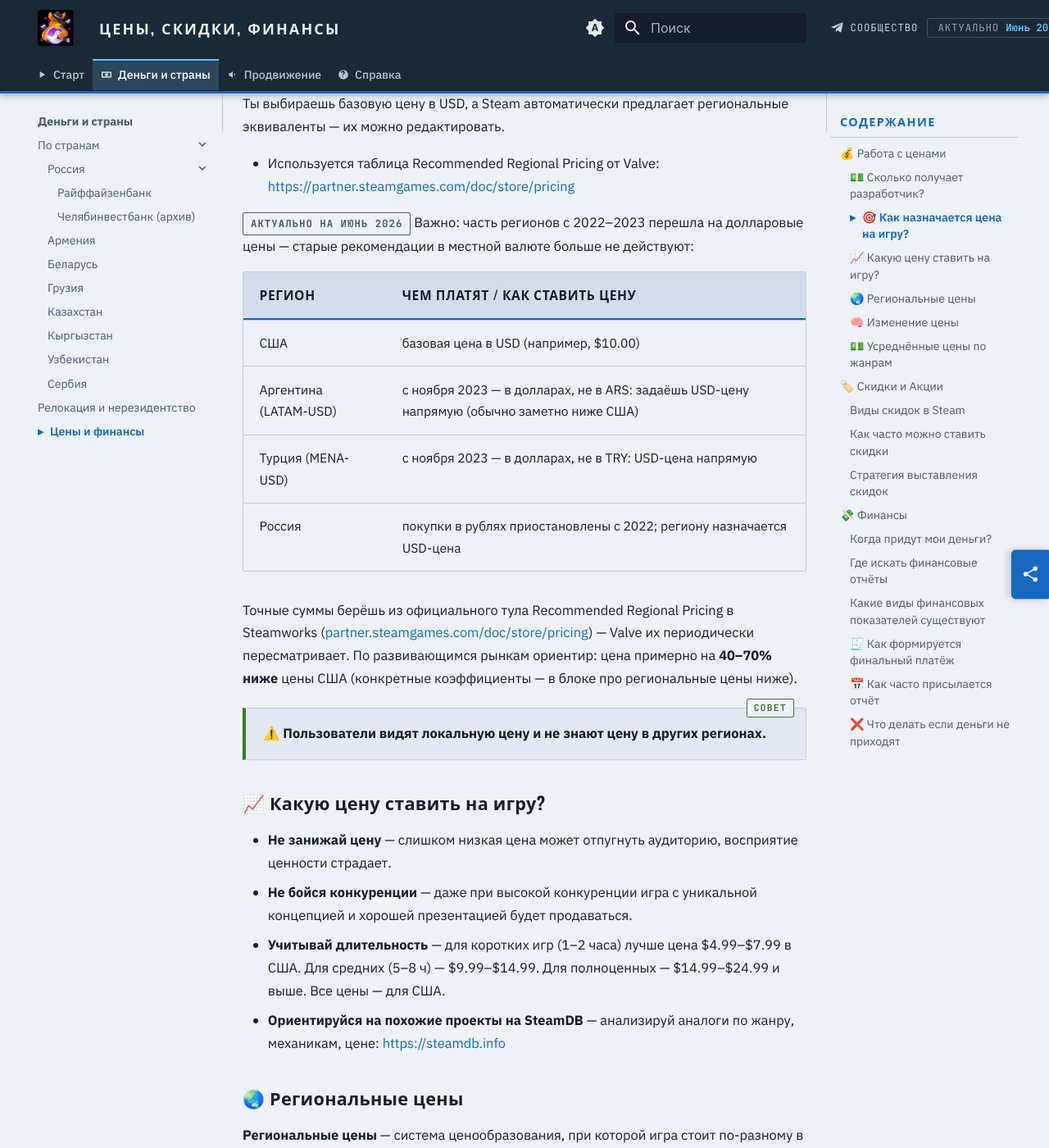
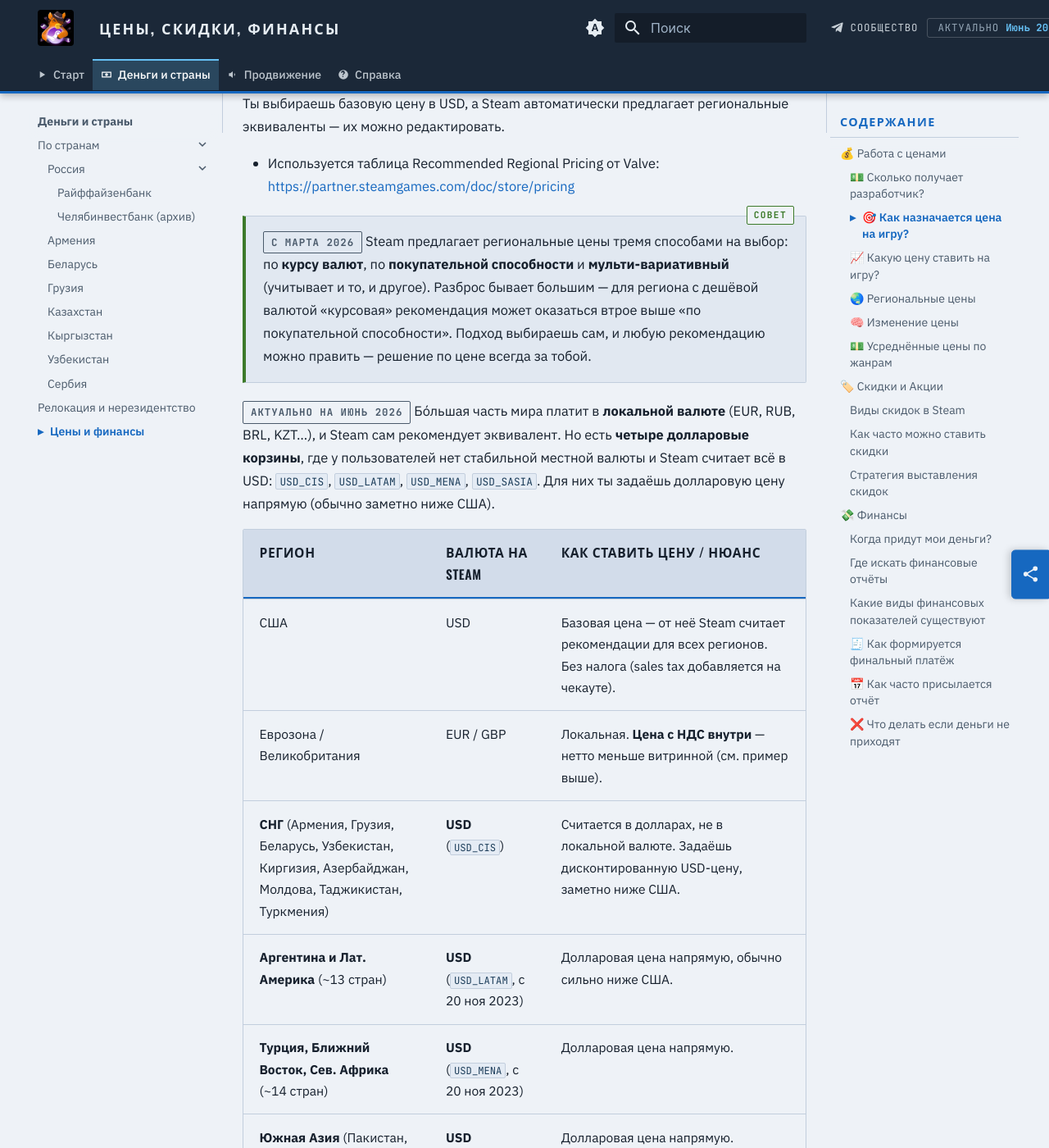
Before and after one commit to steam-izdat/steam-izdat.github.io, an MkDocs documentation site: the page built from docs/05-pricing/index.md, in a window 1280 px wide and 1400 px high, scrolled down 1118 px. Shown: the whole window at 82% size. Built offline with MkDocs 1.6.1 and Material for MkDocs 9.7.7, drawn with Linux system fonts in a browser that asks for light colours; some of the changed text lies outside the part shown.

Commit message:
Цены: актуализирована таблица регионов — 4 долларовые корзины, Россия в рублях
- Новая таблица валют/регионов: USD-корзины CIS/LATAM/MENA/SASIA + локальные
- Аргентина/Турция — внутри USD_LATAM/USD_MENA, не отдельные корзины
- СНГ продаётся в долларах (USD_CIS); Казахстан KZT, Украина UAH — локальные
- Россия: исправлено «USD-цена» → рубли (RUB живая, в 2022 отвалились карты)
- Добавлены 3 метода конвертации рекомендаций (с марта 2026)
- Источники: Steamworks Supported Currencies / Support FAQ

```diff
--- a/docs/05-pricing/index.md
+++ b/docs/05-pricing/index.md
@@ -38,16 +38,28 @@
 
 - Используется таблица Recommended Regional Pricing от Valve: [https://partner.steamgames.com/doc/store/pricing](https://partner.steamgames.com/doc/store/pricing)
 
-<span class="stamp stamp--date">актуально на Июнь 2026</span> Важно: часть регионов с 2022–2023 перешла на долларовые цены — старые рекомендации в местной валюте больше не действуют:
+<div class="cl cl-tip" markdown>
 
-| Регион | Чем платят / как ставить цену |
-|---|---|
-| США | базовая цена в USD (например, $10.00) |
-| Аргентина (LATAM-USD) | с ноября 2023 — в долларах, не в ARS: задаёшь USD-цену напрямую (обычно заметно ниже США) |
-| Турция (MENA-USD) | с ноября 2023 — в долларах, не в TRY: USD-цена напрямую |
-| Россия | покупки в рублях приостановлены с 2022; региону назначается USD-цена |
+<span class="stamp stamp--date">с марта 2026</span> Steam предлагает региональные цены тремя способами на выбор: по **курсу валют**, по **покупательной способности** и **мульти-вариативный** (учитывает и то, и другое). Разброс бывает большим — для региона с дешёвой валютой «курсовая» рекомендация может оказаться втрое выше «по покупательной способности». Подход выбираешь сам, и любую рекомендацию можно править — решение по цене всегда за тобой.
 
-Точные суммы берёшь из официального тула Recommended Regional Pricing в Steamworks ([partner.steamgames.com/doc/store/pricing](https://partner.steamgames.com/doc/store/pricing)) — Valve их периодически пересматривает. По развивающимся рынкам ориентир: цена примерно на **40–70% ниже** цены США (конкретные коэффициенты — в блоке про региональные цены ниже).
+</div>
+
+<span class="stamp stamp--date">актуально на Июнь 2026</span> Бóльшая часть мира платит в **локальной валюте** (EUR, RUB, BRL, KZT…), и Steam сам рекомендует эквивалент. Но есть **четыре долларовые корзины**, где у пользователей нет стабильной местной валюты и Steam считает всё в USD: `USD_CIS`, `USD_LATAM`, `USD_MENA`, `USD_SASIA`. Для них ты задаёшь долларовую цену напрямую (обычно заметно ниже США).
+
+| Регион | Валюта на Steam | Как ставить цену / нюанс |
+|---|---|---|
+| США | USD | Базовая цена — от неё Steam считает рекомендации для всех регионов. Без налога (sales tax добавляется на чекауте). |
+| Еврозона / Великобритания | EUR / GBP | Локальная. **Цена с НДС внутри** — нетто меньше витринной (см. пример выше). |
+| **СНГ** (Армения, Грузия, Беларусь, Узбекистан, Киргизия, Азербайджан, Молдова, Таджикистан, Туркмения) | **USD** (`USD_CIS`) | Считается в долларах, не в локальной валюте. Задаёшь дисконтированную USD-цену, заметно ниже США. |
+| **Аргентина и Лат. Америка** (~13 стран) | **USD** (`USD_LATAM`, с 20 ноя 2023) | Долларовая цена напрямую, обычно сильно ниже США. |
+| **Турция, Ближний Восток, Сев. Африка** (~14 стран) | **USD** (`USD_MENA`, с 20 ноя 2023) | Долларовая цена напрямую. |
+| **Южная Азия** (Пакистан, Бангладеш, Непал, Шри-Ланка, Бутан) | **USD** (`USD_SASIA`) | Долларовая цена напрямую. |
+| Казахстан | **KZT** (локальная) | Не долларовая корзина — цена в тенге. |
+| Украина | **UAH** (локальная) | Локальная валюта, не USD. |
+| Россия | **RUB** (локальная) | В рублях. В 2022 отвалились международные карты, но рублёвое ценообразование осталось; цену задаёшь в рублях, ниже США. Продаётся в рублях ≠ лёгкий вывод денег разработчику (банки — [раздел 02](../02-russia/index.md)). |
+| Китай / Бразилия / Индия и др. | CNY / BRL / INR | Локальные валюты; Valve рекомендует заметно ниже США. |
+
+Полную раскладку валют и стран по корзинам Valve держит в доке [Supported Currencies](https://partner.steamgames.com/doc/store/pricing/currencies); даты перехода Аргентины и Турции — в [Support FAQ от 20.11.2023](https://help.steampowered.com/en/faqs/view/2720-4EC7-B95A-1D2A). Точная дата появления `USD_CIS` в анонсах не зафиксирована <span class="stamp stamp--check">требует проверки</span>, но на Июнь 2026 корзина действует. Цифры берёшь из тула Recommended Regional Pricing; по развивающимся рынкам ориентир — на **40–70% ниже** цены США (коэффициенты — в блоке ниже).
 
 <div class="cl cl-tip" markdown>
 
@@ -72,7 +84,7 @@
 
 Valve рекомендует базовые цены по регионам на основе твоей «основной» цены (например, $19.99).
 Можно принять рекомендуемые цены Steam или задать собственные — вручную для каждого региона.
-Цена в других валютах (например, ARS, INR, RUB) может меняться по инициативе Valve — это происходит довольно редко, особенно если курс валюты резко обесценился.
+Цена в других валютах (например, INR, BRL, RUB) может меняться по инициативе Valve — это происходит довольно редко, особенно если курс валюты резко обесценился.
 
 <div class="cl cl-tip" markdown>
 
```
